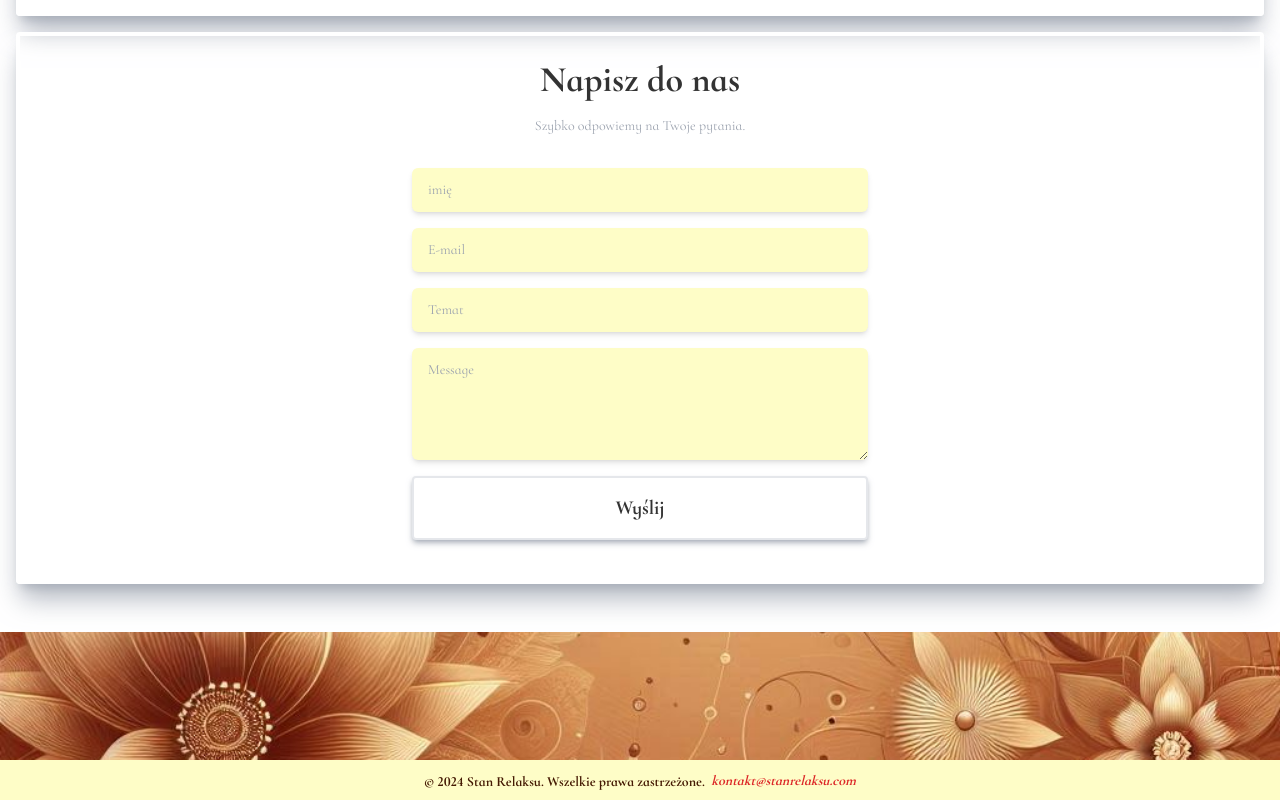
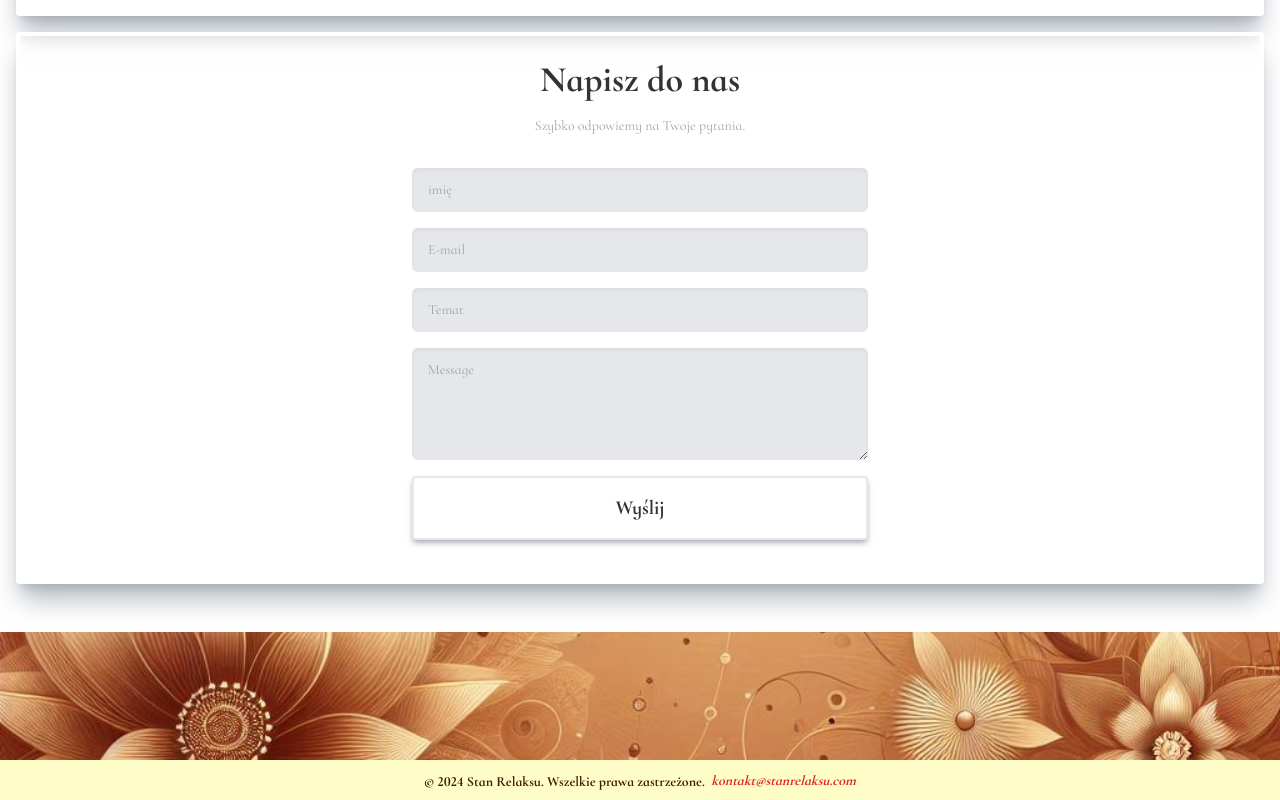
Before and after one commit to PiotrRegulski/stan-relaksu, a Next.js app: page / in a window 1280 px wide. Shown: the part 4657-5457 px from the top of the page. Built offline with nearby package versions, Linux system fonts and the light colour scheme.

Commit message:
input background changed

```diff
--- a/src/components/homepage/Contact.tsx
+++ b/src/components/homepage/Contact.tsx
@@ -124,30 +124,30 @@ const Contact = () => {
               type="text"
               placeholder="imię"
               name="username"
-              className="w-full rounded-md py-3 px-4 bg-primary text-sm outline-blue-500 shadow-md"
+              className="w-full rounded-md py-3 px-4 bg-gray-200 text-sm outline-blue-500 shadow-inner focus:bg-white "
             ></input>
             <input
               type="email"
               placeholder="E-mail"
               name="userEmail"
-              className="w-full rounded-md py-3 px-4 bg-primary text-sm outline-blue-500 shadow-md"
+              className="w-full rounded-md py-3 px-4 bg-gray-200 text-sm outline-blue-500 shadow-inner focus:bg-white "
             ></input>
             <input
               type="text"
               placeholder="Temat"
               name="subject"
-              className="w-full rounded-md py-3 px-4 bg-primary text-sm outline-blue-500 shadow-md"
+              className="w-full rounded-md py-3 px-4 bg-gray-200 text-sm outline-blue-500 shadow-inner focus:bg-white "
             ></input>
 
             <textarea
               name="message"
               placeholder="Message"
               rows={5}
-              className="w-full rounded-md px-4 bg-primary bord text-sm pt-3 outline-blue-500 shadow-md"
+              className="w-full rounded-md px-4 bg-gray-200 text-sm pt-3 outline-blue-500 shadow-inner focus:bg-white "
             ></textarea>
             <button
               type="submit"
-              className=" hover:shadow-xl shadow-md shadow-gray-400/75 text-xl  border-2 rounded border-gray-200 bg-white hover:bg-gray-200 px-6 py-4 mb-24 font-bold  text-amber-70 hover:text-white focus:outline-none focus:shadow-outline"
+              className=" hover:shadow-xl shadow-md shadow-gray-400/75 text-xl  border-2 rounded border-gray-200 bg-white hover:border-gray-200 px-6 py-4 mb-24 font-bold  text-amber-70 hover:text-white focus:outline-none focus:shadow-outline"
             >
               Wyślij
             </button>
```
